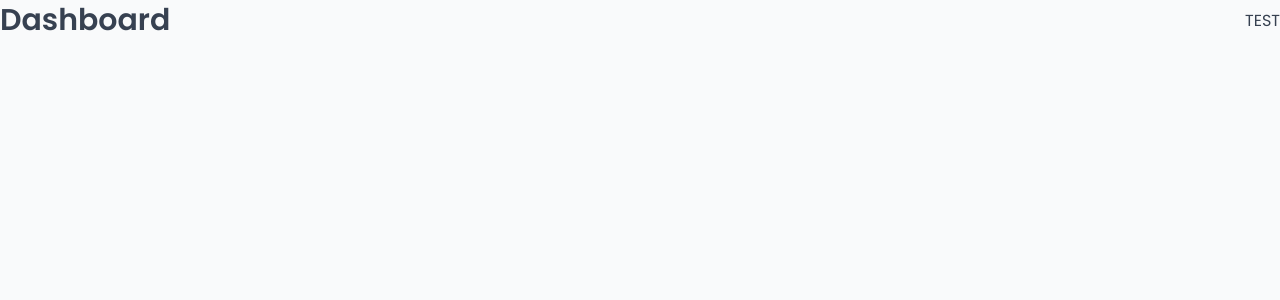
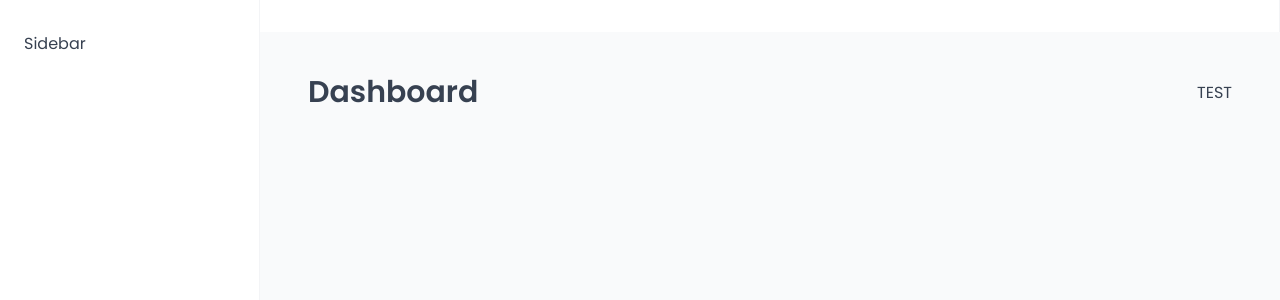
Before and after one commit to joshir16/the-wild-oasis, a React (Vite) app: page /dashboard in a window 1280 px wide. Shown: the top 300 px of the page. Built offline with nearby package versions, Linux system fonts and the light colour scheme; a web font is replaced by a local one.

Commit message:
layout setup

```diff
--- a/src/App.tsx
+++ b/src/App.tsx
@@ -1,4 +1,4 @@
-import { BrowserRouter, Route, Routes } from "react-router";
+import { BrowserRouter, Navigate, Route, Routes } from "react-router";
 import Dashboard from "./pages/Dashboard";
 import Bookings from "./pages/Bookings";
 import Cabins from "./pages/Cabins";
@@ -6,19 +6,24 @@ import Users from "./pages/Users";
 import Account from "./pages/Account";
 import Settings from "./pages/Settings";
 import PageNotFound from "./pages/PageNotFound";
+import AppLayout from "./layout/AppLayout";
+import Login from "./pages/Login";
 
 function App() {
   return (
     <>
       <BrowserRouter>
         <Routes>
-          <Route index element={<Dashboard />} />
+          <Route element={<AppLayout />}>
+            <Route index element={<Navigate replace to="dashboard" />} />
             <Route path="dashboard" element={<Dashboard />} />
             <Route path="bookings" element={<Bookings />} />
             <Route path="cabins" element={<Cabins />} />
             <Route path="settings" element={<Settings />} />
             <Route path="users" element={<Users />} />
             <Route path="account" element={<Account />} />
+          </Route>
+          <Route path="login" element={<Login />} />
           <Route path="*" element={<PageNotFound />} />
         </Routes>
       </BrowserRouter>
--- /dev/null
+++ b/src/components/Header.tsx
@@ -0,0 +1,7 @@
+export default function Header() {
+  return (
+    <header className="col-start-2 col-span-2 py-4 px-8 bg-(--color-grey-0) border-r border-r-(--color-grey-100)">
+      <nav></nav>
+    </header>
+  );
+}
--- /dev/null
+++ b/src/components/Sidebar.tsx
@@ -0,0 +1,7 @@
+export default function Sidebar() {
+  return (
+    <aside className="row-start-1 row-span-2 col-start-1 col-span-1 py-8 px-6 bg-(--color-grey-0) border-r border-r-(--color-grey-100)">
+      Sidebar
+    </aside>
+  );
+}
--- /dev/null
+++ b/src/layout/AppLayout.tsx
@@ -0,0 +1,15 @@
+import { Outlet } from "react-router";
+import Sidebar from "../components/Sidebar";
+import Header from "../components/Header";
+
+export default function AppLayout() {
+  return (
+    <div className="grid grid-cols-[260px_1fr] grid-rows-[auto_1fr] h-dvh">
+      <Header />
+      <Sidebar />
+      <main className="bg-(--color-grey-50) pt-10 px-12 pb-16">
+        <Outlet />
+      </main>
+    </div>
+  );
+}
--- a/src/ui/Logo.jsx
+++ /dev/null
@@ -1,20 +0,0 @@
-import styled from "styled-components";
-
-const StyledLogo = styled.div`
-  text-align: center;
-`;
-
-const Img = styled.img`
-  height: 9.6rem;
-  width: auto;
-`;
-
-function Logo() {
-  return (
-    <StyledLogo>
-      <Img src="/logo-light.png" alt="Logo" />
-    </StyledLogo>
-  );
-}
-
-export default Logo;
--- /dev/null
+++ b/src/ui/Logo.tsx
@@ -0,0 +1,9 @@
+function Logo() {
+  return (
+    <div className="text-center">
+      <img src="/logo-light.png" alt="Logo" className="h-24 w-auto" />
+    </div>
+  );
+}
+
+export default Logo;
```
Lines whose indentation alone changed are shown as unchanged.
